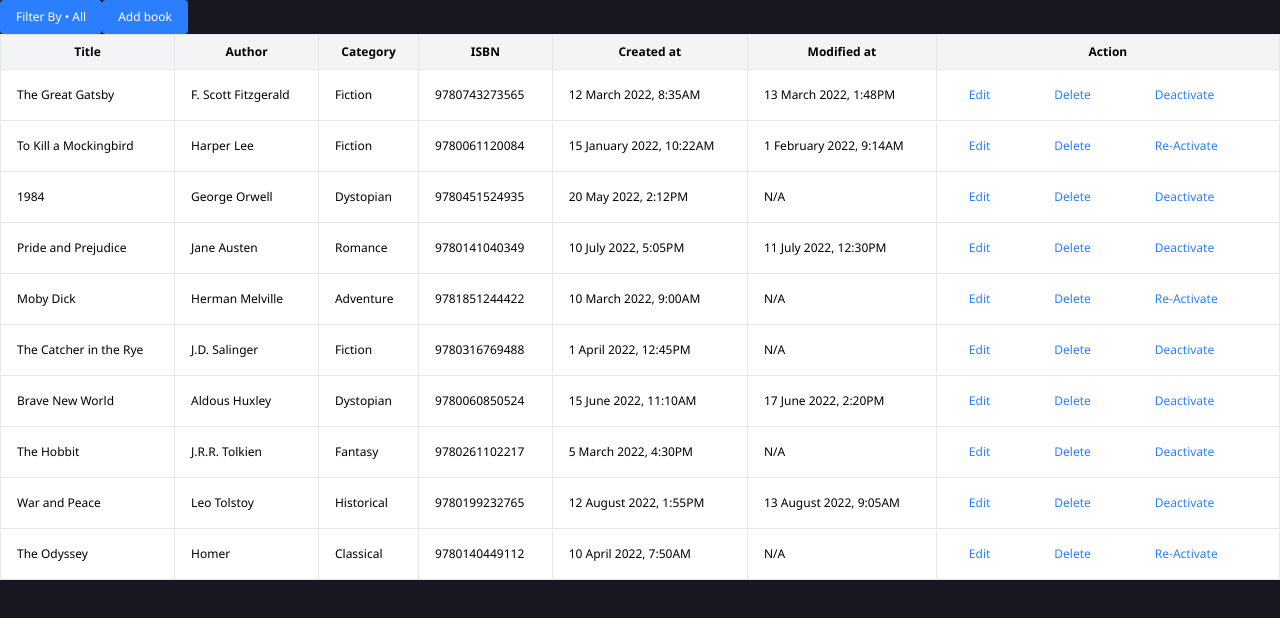
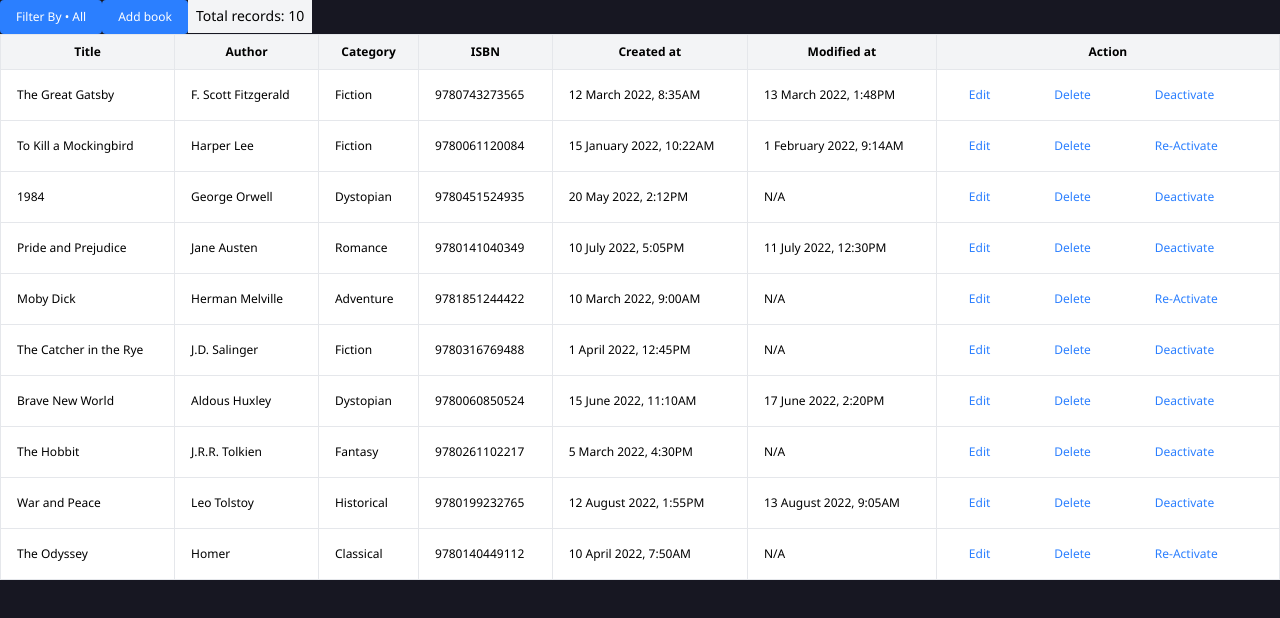
Before and after one commit to vladyslav-dev/BookListApp, a React (Vite) app: page /dashboard in a window 1280 px wide. Shown: the top 618 px of the page. Built offline with nearby package versions, Linux system fonts and the light colour scheme; data requests are answered from the project's data file.

Commit message:
Show number of records in table

```diff
--- a/src/components/BookTable/BookTable.tsx
+++ b/src/components/BookTable/BookTable.tsx
@@ -1,4 +1,4 @@
-import Filter  from './BookTableFilter'
+import Filter  from './parts/Filter'
 import Button from '../ui/Button'
 import Table from '../ui/Table'
 import { useNavigate } from 'react-router-dom'
@@ -6,6 +6,7 @@ import { useEffect, useState } from 'react'
 import { Book, BookFilterOptions, BookStatus, TableColumnsEnum } from '@/types/books'
 import { deactivateBook, deleteBook, getAllBooks, getBooksByStatus, reactivateBook } from '@/services/books'
 import { formatDate } from '@/types/date'
+import NumberOfRecords from './parts/NumberOfRecords'
 
 const BookTable = () => {
     const navigate = useNavigate();
@@ -133,10 +134,15 @@ const BookTable = () => {
         navigate('/book-form')
     }
 
+    const getNumberOfRecords = () => {
+        return books.length || 0
+    }
+
     return (
         <div>
             <Filter activeFilter={activeFilter} handleFilterChange={handleFilterChange} />
             <Button onClick={onAddBookClick}>Add book</Button>
+            <NumberOfRecords records={getNumberOfRecords()} />
             <Table {...getTableConfig()} />
         </div>
     )
--- /dev/null
+++ b/src/components/BookTable/parts/NumberOfRecords.tsx
@@ -0,0 +1,11 @@
+import { FC } from 'react'
+
+interface NumberOfRecordsProps {
+    records: number
+}
+
+const NumberOfRecords: FC<NumberOfRecordsProps> = ({ records }) => (
+    <span className='bg-gray-100 p-2 text-sm'>Total records: {records}</span>
+)
+
+export default NumberOfRecords
--- a/src/components/ui/Button.tsx
+++ b/src/components/ui/Button.tsx
@@ -16,7 +16,7 @@ const Button: FC<PropsWithChildren<ButtonProps>> = ({ children, variant = 'prima
   const buttonStyles = `${baseStyles} ${variantStyles[variant]}`;
 
   return (
-    <button className={buttonStyles} {...props}>{children}</button>
+    <button className={`${buttonStyles} ${props.className}`} {...props}>{children}</button>
   )
 }
 
```
Also changed, not shown: src/components/BookTable/parts/Filter.tsx (renamed from src/components/BookTable/BookTableFilter.tsx, +4 -4 lines).
